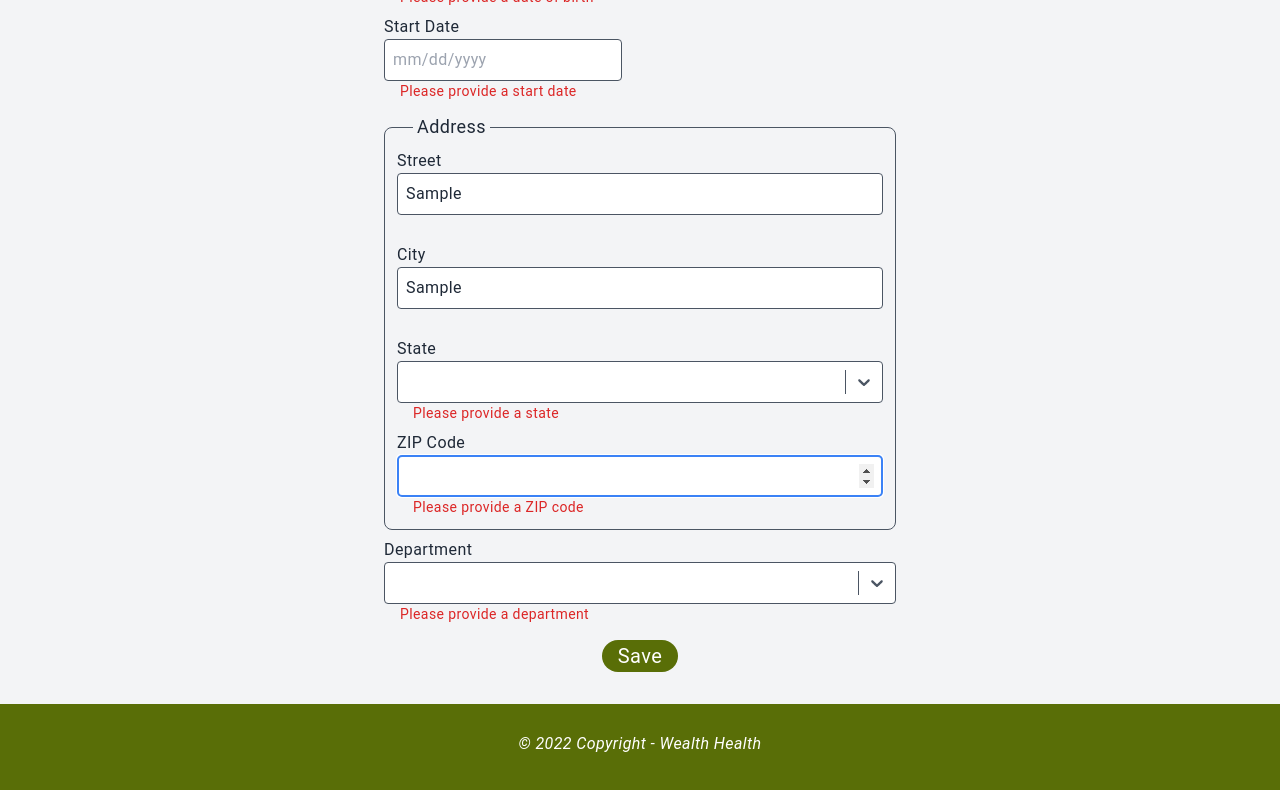
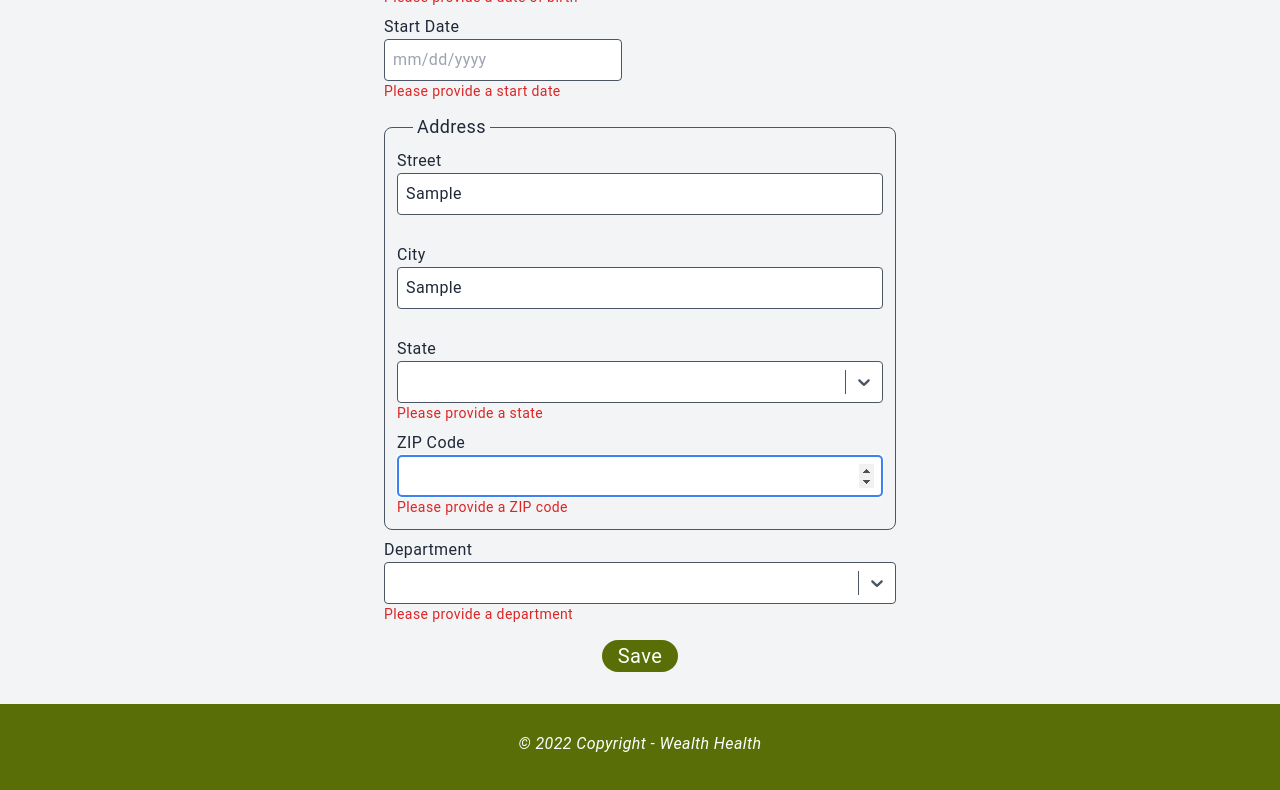
Before and after one commit to SebDelile/SebastienDelile_14_22122021, a Next.js app: page / in a window 1280 px wide. Both pictures are taken after typing "Sample", "Sample", "Sample", "Sample", "Sample", "Sample" into the empty fields and a click on the button "Save". Shown: the part 563-1353 px from the top of the page. Built offline with nearby package versions, Linux system fonts and the light colour scheme.

Commit message:
fix: form error message margin

```diff
--- a/components/InputWrapper.tsx
+++ b/components/InputWrapper.tsx
@@ -13,7 +13,7 @@ export const InputWrapper = ({ children, name, label, error }: props) => {
       <label htmlFor={name}>{label}</label>
       {children}
       {error && (
-        <span className="text-red-600 ml-4 text-sm absolute top-full">
+        <span className="text-red-600 text-sm absolute top-full">
           {error.message || 'Invalid field'}
         </span>
       )}
```
